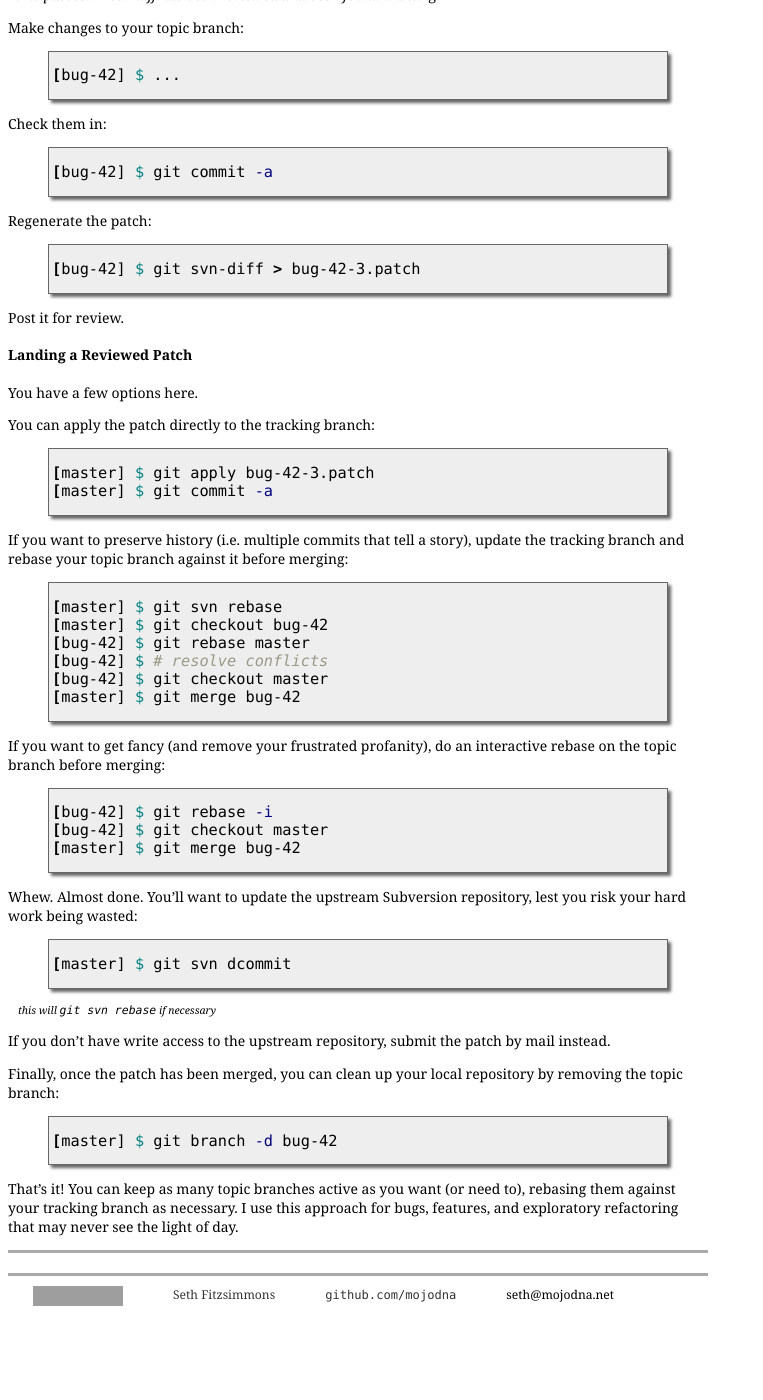
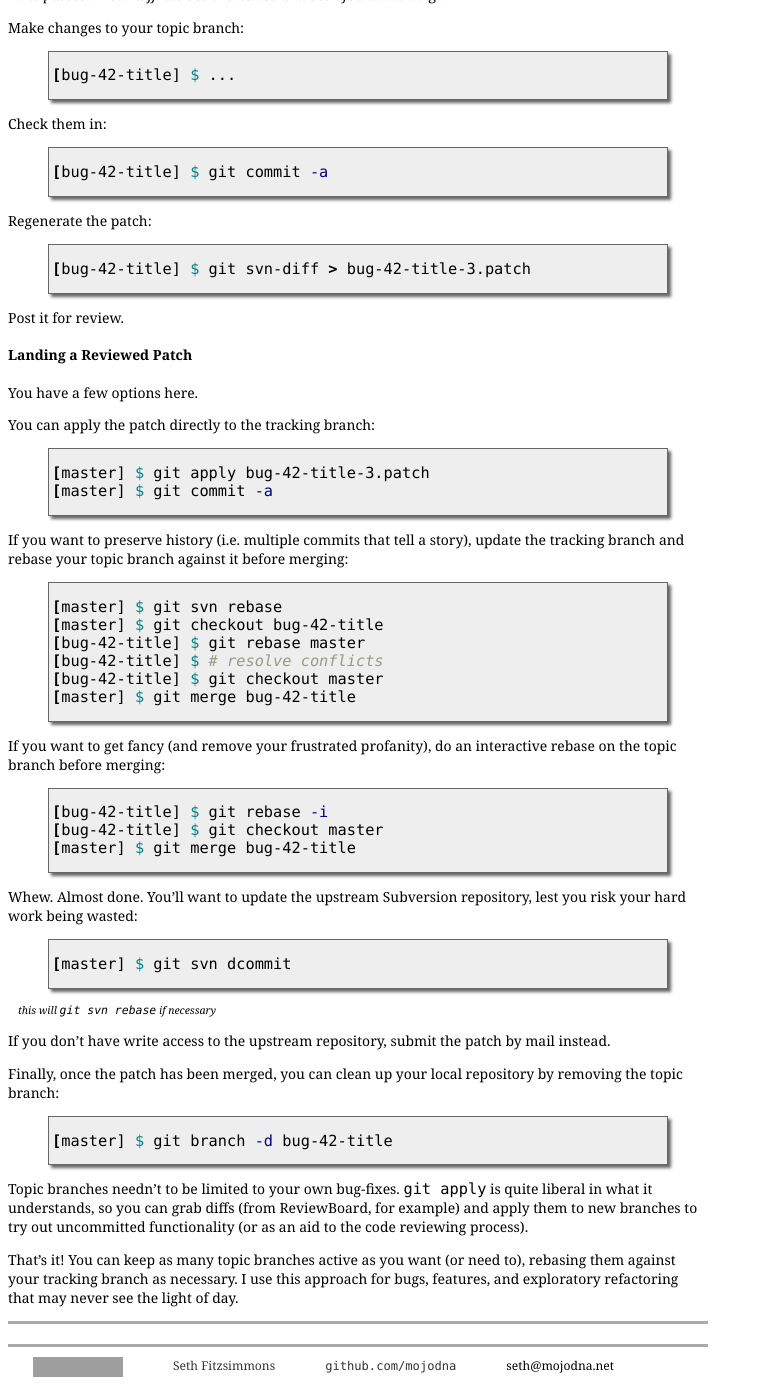
Before and after one commit to mojodna/mojodna.net, a Jekyll site: the page built from _posts/2009-02-24-my-work-git-workflow.markdown, in a window 1280 px wide and 1400 px high, scrolled down 2520 px. Shown: the whole window, without its empty margins (0-763 px from the left). Built offline with Jekyll 4.4.1, drawn with Linux system fonts in a browser that asks for light colours; comment, search, counter and statistics services are not loaded; before the commit the page ends 3866 px from its top, so only the background shows below that; some of the changed text lies outside the part shown; grey boxes are pictures that could not be loaded.

Commit message:
include a title in branch names for easy id
Also discusses creating branches to test other peoples' code.

```diff
--- a/_posts/2009-02-24-my-work-git-workflow.markdown
+++ b/_posts/2009-02-24-my-work-git-workflow.markdown
@@ -100,28 +100,29 @@ Make sure you're up-to-date:
 [master] $ git svn rebase
 {% endhighlight %}
 
-Create a topic branch and check it out:
+Create a topic branch (I include a title to recognize it more easily) and
+check it out:
 
 {% highlight bash %}
-[master] $ git checkout -b bug-42
+[master] $ git checkout -b bug-42-title
 {% endhighlight %}
 
 Attempt a bug fix (write a test, make it pass):
 
 {% highlight bash %}
-[bug-42] $ ...
+[bug-42-title] $ ...
 {% endhighlight %}
 
 Check it in:
 
 {% highlight bash %}
-[bug-42] $ git commit -a
+[bug-42-title] $ git commit -a
 {% endhighlight %}
 
 Generate a patch for review:
 
 {% highlight bash %}
-[bug-42] $ git svn-diff > bug-42.patch
+[bug-42-title] $ git svn-diff > bug-42-title.patch
 {% endhighlight %}
 
 <div class="caption">this will diff against the checked out trunk
@@ -140,15 +141,15 @@ Update the tracking branch:
 Rebase your topic branch against the current trunk:
 
 {% highlight bash %}
-[master] $ git checkout bug-42
-[bug-42] $ git rebase master
-[bug-42] $ # resolve conflicts; `git mergetool` is handy
+[master] $ git checkout bug-42-title
+[bug-42-title] $ git rebase master
+[bug-42-title] $ # resolve conflicts; `git mergetool` is handy
 {% endhighlight %}
 
 Regenerate the patch:
 
 {% highlight bash %}
-[bug-42] $ git svn-diff > bug-42-2.patch
+[bug-42-title] $ git svn-diff > bug-42-title-2.patch
 {% endhighlight %}
 
 Post it for review.
@@ -158,19 +159,19 @@ Post it for review.
 Make changes to your topic branch:
 
 {% highlight bash %}
-[bug-42] $ ...
+[bug-42-title] $ ...
 {% endhighlight %}
 
 Check them in:
 
 {% highlight bash %}
-[bug-42] $ git commit -a
+[bug-42-title] $ git commit -a
 {% endhighlight %}
 
 Regenerate the patch:
 
 {% highlight bash %}
-[bug-42] $ git svn-diff > bug-42-3.patch
+[bug-42-title] $ git svn-diff > bug-42-title-3.patch
 {% endhighlight %}
 
 Post it for review.
@@ -182,7 +183,7 @@ You have a few options here.
 You can apply the patch directly to the tracking branch:
 
 {% highlight bash %}
-[master] $ git apply bug-42-3.patch
+[master] $ git apply bug-42-title-3.patch
 [master] $ git commit -a
 {% endhighlight %}
 
@@ -192,20 +193,20 @@ merging:
 
 {% highlight bash %}
 [master] $ git svn rebase
-[master] $ git checkout bug-42
-[bug-42] $ git rebase master
-[bug-42] $ # resolve conflicts
-[bug-42] $ git checkout master
-[master] $ git merge bug-42
+[master] $ git checkout bug-42-title
+[bug-42-title] $ git rebase master
+[bug-42-title] $ # resolve conflicts
+[bug-42-title] $ git checkout master
+[master] $ git merge bug-42-title
 {% endhighlight %}
 
 If you want to get fancy (and remove your frustrated profanity), do an
 interactive rebase on the topic branch before merging:
 
 {% highlight bash %}
-[bug-42] $ git rebase -i
-[bug-42] $ git checkout master
-[master] $ git merge bug-42
+[bug-42-title] $ git rebase -i
+[bug-42-title] $ git checkout master
+[master] $ git merge bug-42-title
 {% endhighlight %}
 
 Whew. Almost done. You'll want to update the upstream Subversion repository,
@@ -224,8 +225,13 @@ Finally, once the patch has been merged, you can clean up your local
 repository by removing the topic branch:
 
 {% highlight bash %}
-[master] $ git branch -d bug-42
+[master] $ git branch -d bug-42-title
 {% endhighlight %}
+
+Topic branches needn't to be limited to your own bug-fixes. `git apply` is
+quite liberal in what it understands, so you can grab diffs (from ReviewBoard,
+for example) and apply them to new branches to try out uncommitted
+functionality (or as an aid to the code reviewing process).
 
 That's it! You can keep as many topic branches active as you want (or need
 to), rebasing them against your tracking branch as necessary. I use this
```
